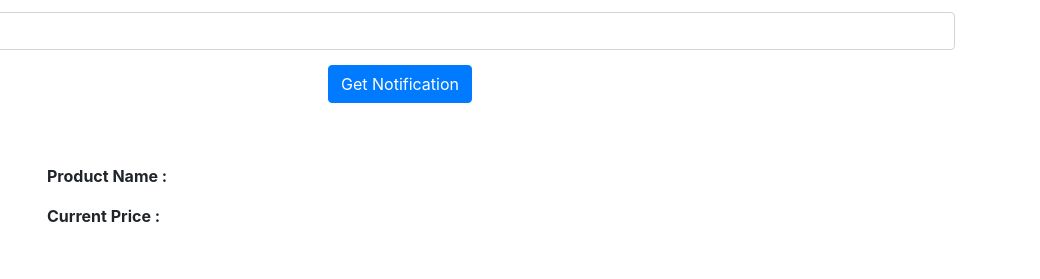
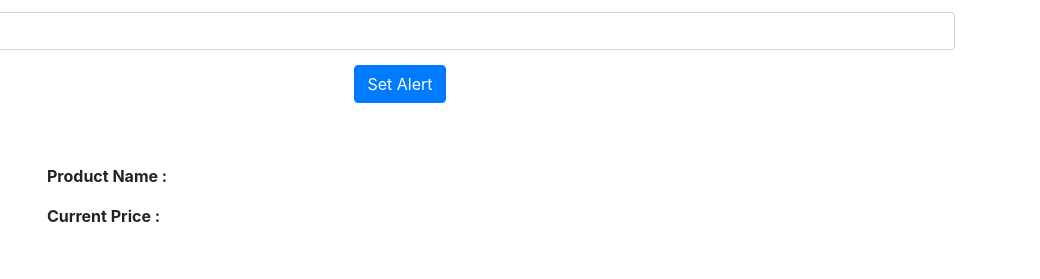
Before and after one commit to awesome-reactivesearch/price-monitoring-flipkart-frontend, a browser extension: page index.html in a window 1280 px wide. Shown: the part 172-451 px from the top of the page, 240-1280 px from the left. Drawn offline with nearby package versions, Linux system fonts and the light colour scheme.

Commit message:
Fix the button name

```diff
--- a/index.html
+++ b/index.html
@@ -51,7 +51,7 @@
             <input class="form-control" id="lt" name="lt" placeholder="Set Price"></input>
             <input class="form-control" id="email" name="email" placeholder="Enter your email..."></input>
             <center>
-                <button class="btn btn-primary" id="submit" name="submit">Get Notification</button>
+                <button class="btn btn-primary" id="submit" name="submit">Set Alert</button>
             </center>
         </div>
         <!-- Displaying the product information -->
```
